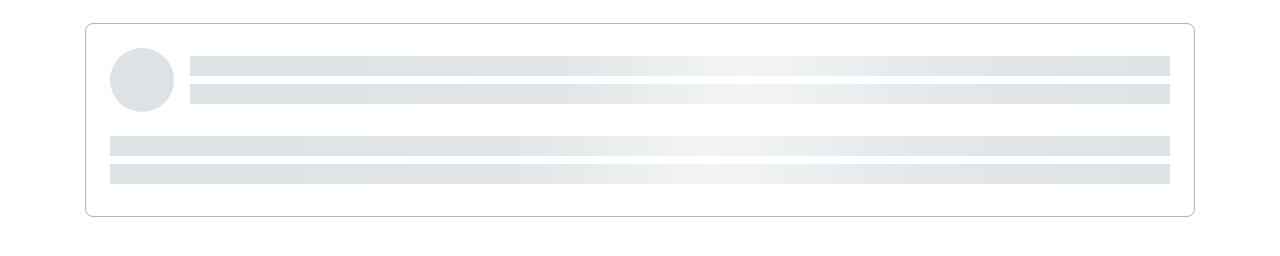
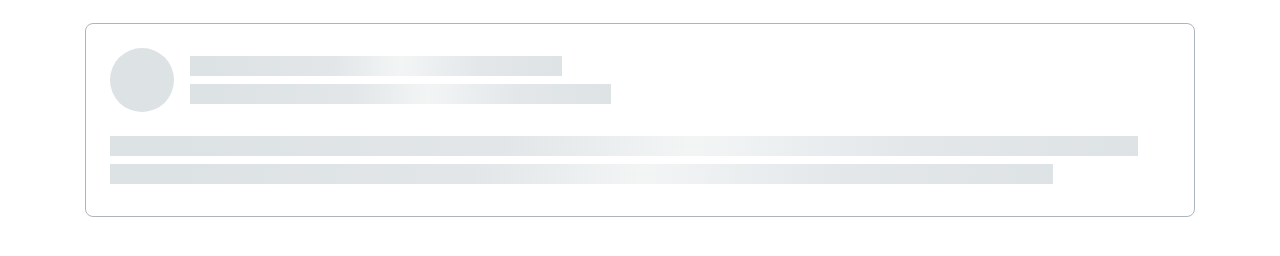
Before and after one commit to js-tasks-ru/htmlcss-20210812_mediaca, a website: page 04-lection2/02-skeleton/index.html in a window 1280 px wide. Drawn offline with Linux system fonts and the light colour scheme.

Commit message:
add: задал размеры линиям

```diff
--- a/04-lection2/02-skeleton/index.html
+++ b/04-lection2/02-skeleton/index.html
@@ -15,12 +15,12 @@
         <div class="skeleton__header">
             <div class="skeleton__header-picture"></div>
             <div class="skeleton__header-info">
-                <div class="skeleton__line"></div>
-                <div class="skeleton__line"></div>
+                <div class="skeleton__line skeleton__line_w_38p"></div>
+                <div class="skeleton__line skeleton__line_w_43p"></div>
             </div>
         </div>
-        <div class="skeleton__line"></div>
-        <div class="skeleton__line"></div>
+        <div class="skeleton__line skeleton__line_w_97p"></div>
+        <div class="skeleton__line skeleton__line_w_89p"></div>
     </article>
 </div>
 </body>
--- a/04-lection2/02-skeleton/skeleton.css
+++ b/04-lection2/02-skeleton/skeleton.css
@@ -30,6 +30,22 @@
     margin: 0 0 8px;
 }
 
+.skeleton__line_w_38p {
+    width: 38%;
+}
+
+.skeleton__line_w_43p {
+    width: 43%;
+}
+
+.skeleton__line_w_89p {
+    width: 89%;
+}
+
+.skeleton__line_w_97p {
+    width: 97%;
+}
+
 .skeleton__line:last-child {
     margin: 0;
 }
```
